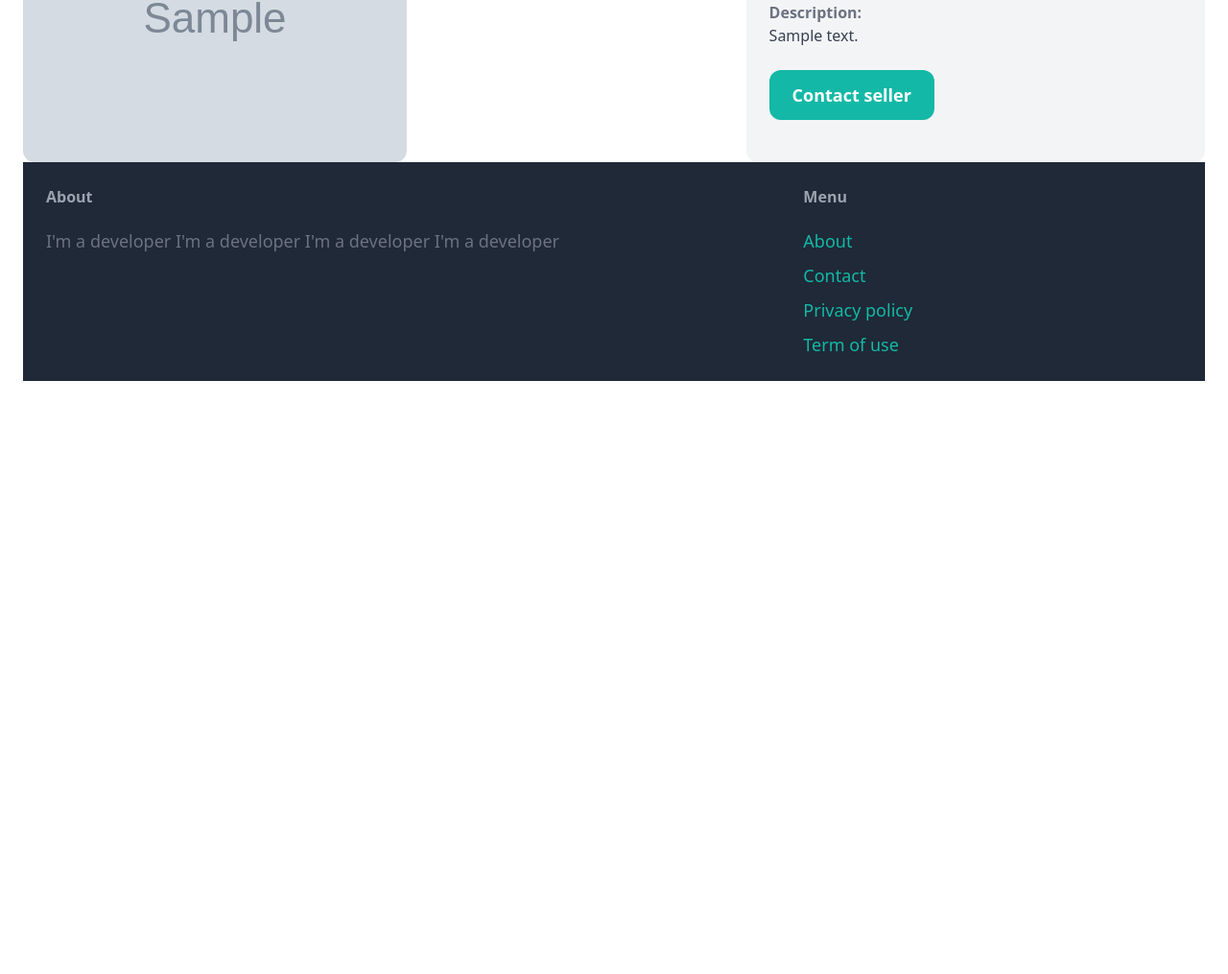
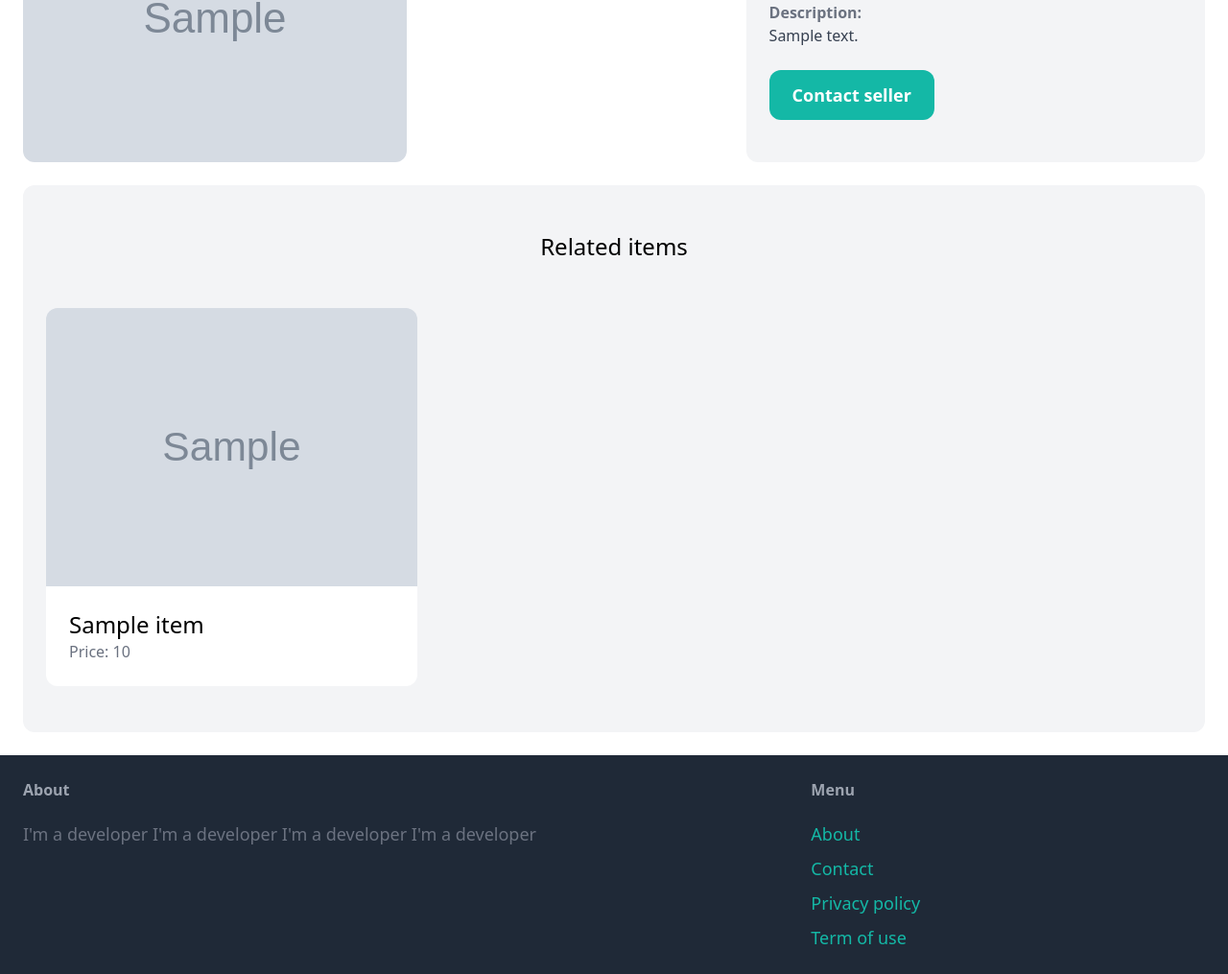
Before and after one commit to rajaehtasham/Python-Portfolio, a Django app: template bazaar-marketplace/item/templates/item/detail.html in a window 1280 px wide. Shown: the part 232-1247 px from the top of the page at 96% size. Before the commit the page ends 629 px from the top, so only its background shows below. Run offline with Django 3.2, Linux system fonts and the light colour scheme; the template is opened without the code that fills it: most values are stand-ins (such as "Sample title", 1, 10 or a date in 2020); grey boxes marked "Sample" are stand-in pictures; some libraries are stand-ins or nearby versions.

Commit message:
Add related items grid section to detail template

```diff
--- a/bazaar-marketplace/item/templates/item/detail.html
+++ b/bazaar-marketplace/item/templates/item/detail.html
@@ -21,5 +21,27 @@
         {% endif %}
 
         <a href="#" class="inline-block mt-6 px-6 py-3 text-lg font-semibold bg-teal-500 text-white rounded-xl hover:bg-teal-700">Contact seller </a>
+    </div>
 </div>
+
+ <div class="mt-6 px-6 py-12 bg-gray-100 rounded-xl">
+        <h2 class="mb-12 text-2xl text-center">Related items</h2>
+
+        <div class="grid grid-cols-3 gap-3">
+            {% for item in related_items %}
+                <div>
+                    <a href="{% url 'item:detail' item.id %}">
+                        <div>
+                            <img src="{{ item.image.url }}" class="rounded-t-xl">
+                        </div>
+
+                        <div class="p-6 bg-white rounded-b-xl">
+                            <h2 class="text-2xl">{{ item.name }}</h2>
+                            <p class="text-gray-500">Price: {{ item.price }}</p>
+                        </div>
+                    </a>
+                </div>
+            {% endfor %}
+        </div>
+    </div>
 {% endblock %}
```
